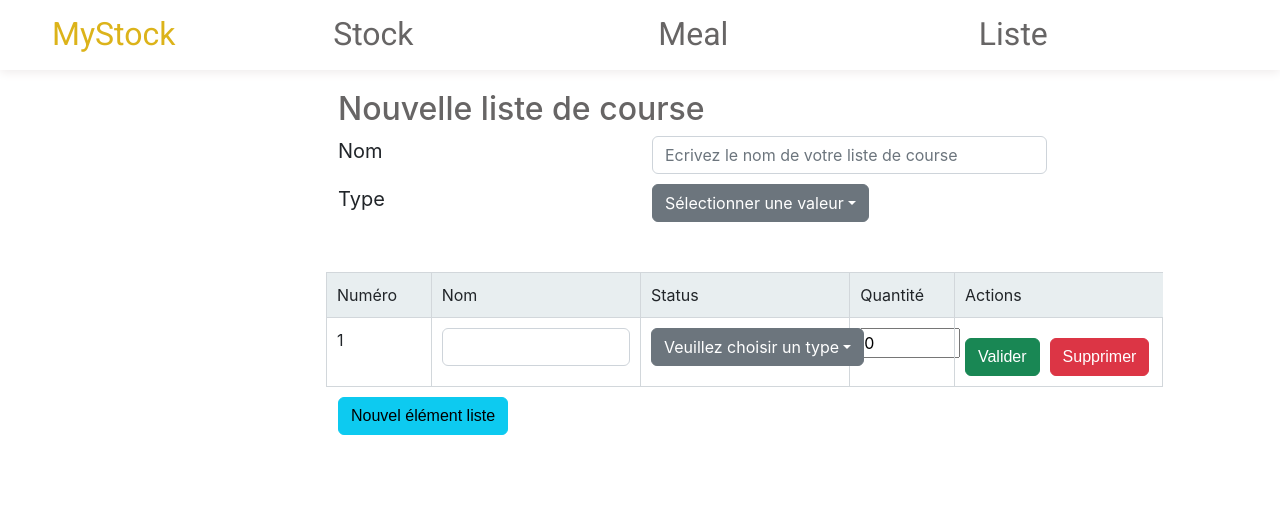
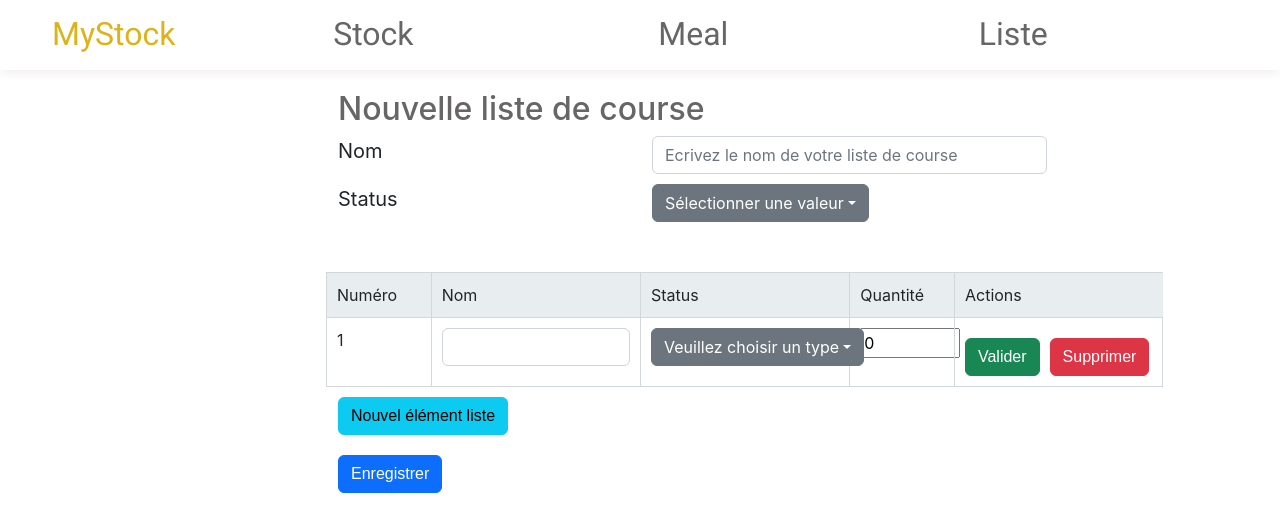
Before and after one commit to plouiserre/ShoppingManagerV2, a React (Create React App) app in the folder shopping-manager-front/: page /List/add in a window 1280 px wide. Shown: the top 532 px of the page. Built offline with nearby package versions, Linux system fonts and the light colour scheme.

Commit message:
add list redux

```diff
--- a/shopping-manager-front/src/containers/List/ListForm/ListForm.jsx
+++ b/shopping-manager-front/src/containers/List/ListForm/ListForm.jsx
@@ -3,20 +3,69 @@ import { ListFormList } from "../ListFormList/ListFormList";
 import { CustomButton } from "../../../components/Reusable/CustomButton/CustomButton";
 import s from "./style.module.css";
 import { useState } from "react";
-import { useDispatch } from "react-redux";
+import { useDispatch, useSelector } from "react-redux";
 import { addListItemEmpty } from "../../../store/list/listItem-slice";
+import { saveList } from "../../../store/list/list-slice";
+import { ErrorMessage } from "../../../components/Global/ErrorMessage/ErrorMessage";
 
 export function ListForm() {
-  const [valueDisplay, setvalueDisplayed] = useState("Sélectionner une valeur");
+  const defaultValueList = "Sélectionner une valeur";
+  const [list, setList] = useState({});
+  const [errorMessageVisibility, setErrorMessageVisibility] = useState(false);
+  const [errorMessageValue, setErrorMessageValue] = useState("");
+  const [valueDisplay, setvalueDisplayed] = useState(defaultValueList);
   const status = ["Brouillon", "Valide", "Obsolète"];
   const dispatch = useDispatch();
+  const listItems = useSelector((store) => store.LISTITEM.listItems);
 
   function clickStatusList(value) {
     setvalueDisplayed(value);
+    setList({ ...list, status: value });
   }
 
   function AddNewElement() {
     dispatch(addListItemEmpty());
+  }
+
+  function saveAllList() {
+    if (validateList()) {
+      const newList = { ...list };
+      dispatch(saveList({ list: newList, listItems: listItems }));
+    }
+  }
+
+  function validateList() {
+    if (list.Name === undefined || list.Name === "") {
+      setErrorMessageVisibility(true);
+      setErrorMessageValue("Merci de spécifier le nom de cette liste");
+      return false;
+    } else if (list.status === undefined || list.status === defaultValueList) {
+      setErrorMessageVisibility(true);
+      setErrorMessageValue("Merci de spécifier un status à cette liste");
+      return false;
+    } else if (listItems.length == 0) {
+      setErrorMessageVisibility(true);
+      setErrorMessageValue("Merci d'ajouter des éléments à cette liste");
+      return false;
+    } else if (!checkAllListItemsAreComplete()) {
+      setErrorMessageVisibility(true);
+      setErrorMessageValue("Merci de valider tous les éléments de cette liste");
+      return false;
+    } else {
+      return true;
+    }
+  }
+
+  function checkAllListItemsAreComplete() {
+    var allAreComplete = true;
+    for (var i = 0; i < listItems.length; i++) {
+      const item = listItems[i];
+      if (item.status === "Input") {
+        allAreComplete = false;
+        break;
+      }
+    }
+    return allAreComplete;
   }
 
   return (
@@ -37,13 +86,16 @@ export function ListForm() {
               type="text"
               className="form-control"
               placeholder="Ecrivez le nom de votre liste de course"
+              onChange={(event) => {
+                setList({ ...list, Name: event.target.value });
+              }}
             />
           </div>
           <div className="col-2"></div>
         </div>
         <div className={`row ${s.lineForm}`}>
           <div className="col-3"></div>
-          <div className="col-3">Type</div>
+          <div className="col-3">Status</div>
           <div className="col-4">
             <BootstrapDropdown
               dropdownValues={valueDisplay}
@@ -67,7 +119,20 @@ export function ListForm() {
           </div>
           <div className="col-2"></div>
         </div>
+        <div className={`row ${s.lineForm}`}>
+          <div className="col-3"></div>
+          <div className="col-7">
+            <CustomButton
+              labelButton={"Enregistrer"}
+              actionButton={() => saveAllList()}
+            />
+          </div>
+          <div className="col-2"></div>
+        </div>
       </form>
+      {errorMessageVisibility && (
+        <ErrorMessage messageError={errorMessageValue} />
+      )}
     </div>
   );
 }
--- a/shopping-manager-front/src/containers/List/ListFormListItem/ListFormListItem.jsx
+++ b/shopping-manager-front/src/containers/List/ListFormListItem/ListFormListItem.jsx
@@ -15,11 +15,9 @@ export function ListFormListItem({ listItemWorking, length }) {
     listItemWorking.type !== undefined && listItemWorking.type !== ""
       ? listItemWorking.type
       : "Veuillez choisir un type";
-  const [typeElementListValues, setTypeElementListValues] =
-    useState(defaultValueType);
   var listItem = { ...listItemWorking };
-  const [nameListItem, setNameListItem] = useState("");
-  const [typeListItem, setTypeListItem] = useState("");
+  const [nameListItem, setNameListItem] = useState(listItem.name);
+  const [typeListItem, setTypeListItem] = useState(defaultValueType);
   var initQuantity =
     listItemWorking.quantity > 0 ? listItemWorking.quantity : 0;
   const [quantityListItem, setQuantityListItem] = useState(initQuantity);
@@ -29,7 +27,6 @@ export function ListFormListItem({ listItemWorking, length }) {
   const [errorMessageValue, setErrorMessageValue] = useState("");
 
   function clickDropdownListTypeElementList(value) {
-    setTypeElementListValues(value);
     setTypeListItem(value);
   }
 
@@ -76,7 +73,7 @@ export function ListFormListItem({ listItemWorking, length }) {
           <input
             type="text"
             className="form-control"
-            value={listItem.name}
+            value={nameListItem}
             onChange={(event) => {
               setNameListItem(event.target.value);
             }}
@@ -86,7 +83,7 @@ export function ListFormListItem({ listItemWorking, length }) {
           className={`col-2 ${s.cellListsSubList} ${s.cellListsSubListbottom}`}
         >
           <BootstrapDropdown
-            dropdownValues={typeElementListValues}
+            dropdownValues={typeListItem}
             clickDropDownAction={clickDropdownListTypeElementList}
             values={typeElementLists}
           />
--- a/shopping-manager-front/src/store/index.js
+++ b/shopping-manager-front/src/store/index.js
@@ -11,6 +11,7 @@ import { persistStore, persistReducer,
     REGISTER
 } from "redux-persist";
 import { mealItemSlice } from "./meal/mealItem-slice";
+import { listSlice } from "./list/list-slice";
 import { listItemSlice } from "./list/listItem-slice";
 
 const persistConfig = {
@@ -23,6 +24,7 @@ const rootReducers = combineReducers({
     STOCK : stockSlice.reducer,
     MEAL : mealSlice.reducer,
     MEALITEM : mealItemSlice.reducer,
+    LIST : listSlice.reducer,
     LISTITEM : listItemSlice.reducer
 })
 
--- /dev/null
+++ b/shopping-manager-front/src/store/list/list-slice.js
@@ -0,0 +1,46 @@
+import { createSlice, current } from "@reduxjs/toolkit";
+
+function getId(elements){
+    var id = 0
+    if(elements !== undefined && elements.length >0){
+        var indexs = []
+        elements.map((element)=>{
+            indexs.push(element.id)
+        })
+        var maxId = Math.max(...indexs)
+        id = maxId+1;
+    }
+    else {
+        id = 1;
+    }
+    return id;
+}
+
+var firstListItem={
+    id:1,
+    name:"",
+    status:"",
+    quantity:0
+}
+
+export const listSlice = createSlice({
+    name:"listSlice",
+    initialState:{
+        lists:[]
+    },
+    reducers:{
+        saveList:(currentState, action)=>{
+            var newList = action.payload.list;
+            newList.listItems = action.payload.listItems;
+            var lists = JSON.parse(JSON.stringify(currentState.lists));
+            var id = getId(lists, newList);
+            newList.id = id
+            currentState.lists.push({...newList});
+            currentState.listItems=[firstListItem];
+        }
+    }
+})
+
+const {saveList} = listSlice.actions;
+
+export {saveList}
--- a/shopping-manager-front/src/store/list/listItem-slice.js
+++ b/shopping-manager-front/src/store/list/listItem-slice.js
@@ -41,7 +41,8 @@ export const listItemSlice = createSlice({
                     id:id,
                     name:"",
                     type:"",
-                    quantity:0
+                    quantity:0,
+                    status : "Input"
             })
         },
         completeListItemNewList:(currentState, action)=>{
```
